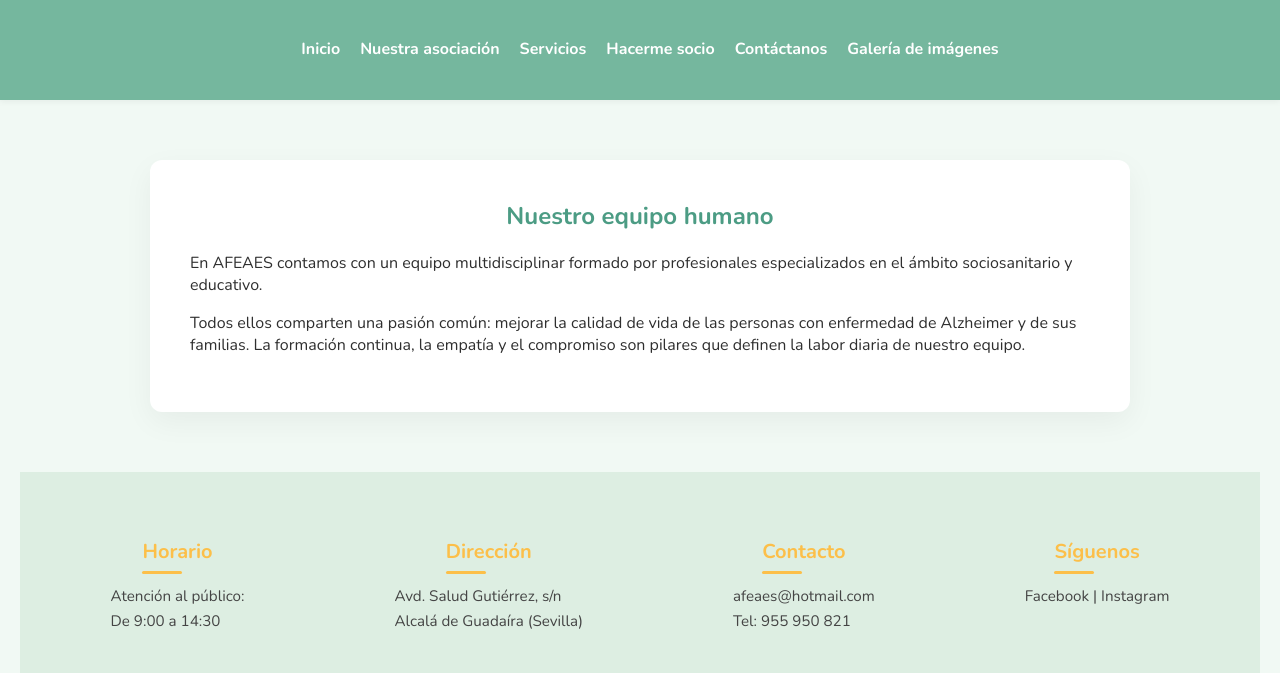
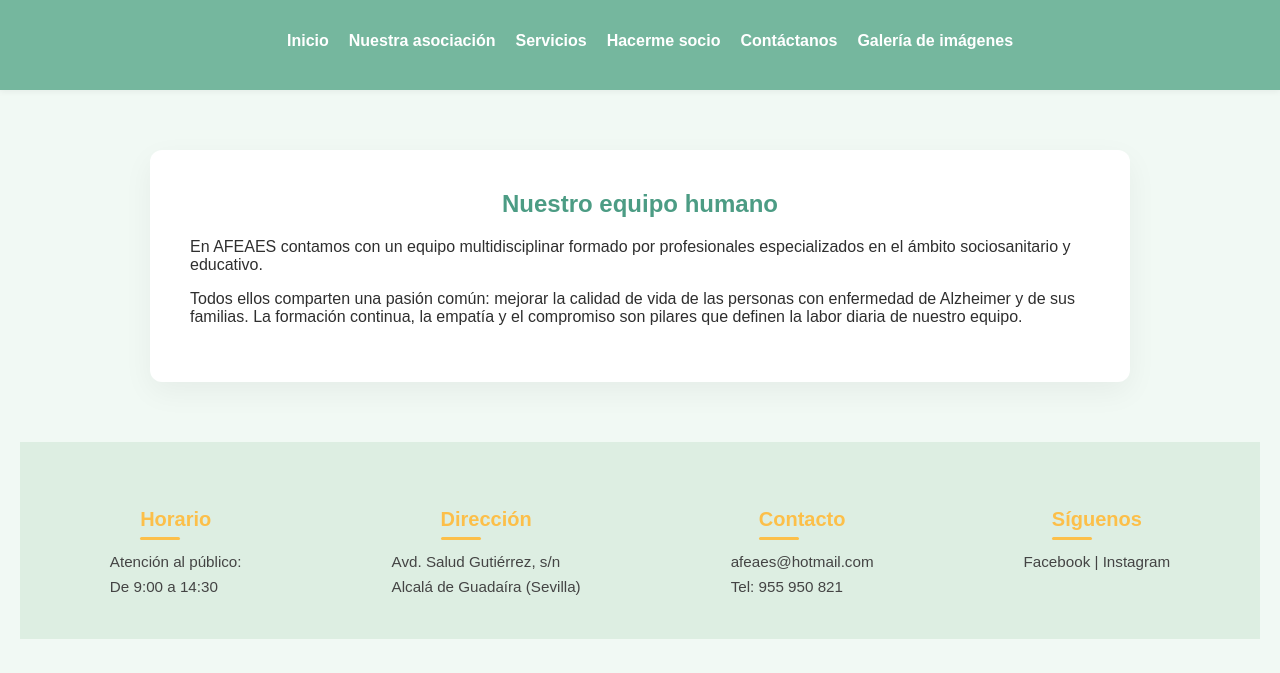
Before and after one commit to Afeaes/afeaes.github.io, a plain HTML site: page equipo-humano.html in a window 1280 px wide. Shown: the part 168-841 px from the top of the page. After the commit the page ends 807 px from the top, so only its background shows below. Drawn offline with nearby package versions, Linux system fonts and the light colour scheme.

Commit message:
Update style.css

```diff
--- a/style.css
+++ b/style.css
@@ -1,4 +1,3 @@
-@import url('https://fonts.googleapis.com/css2?family=Nunito:wght@400;700&display=swap');
 
 :root {
   --verde-claro: #f1f9f4;
```
